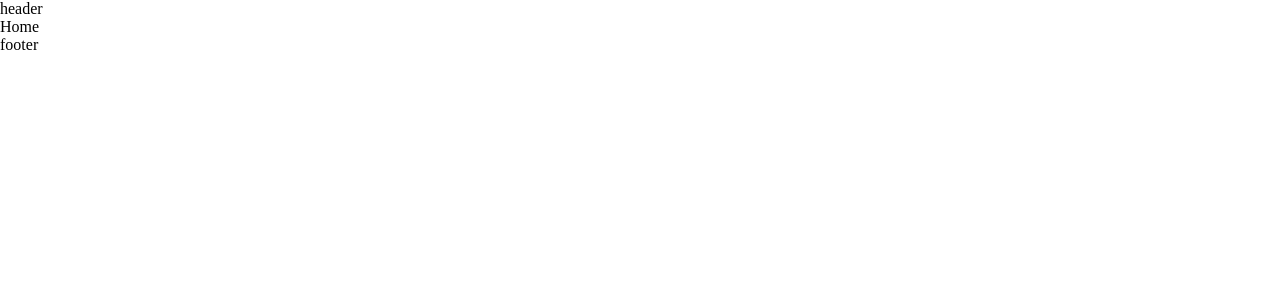
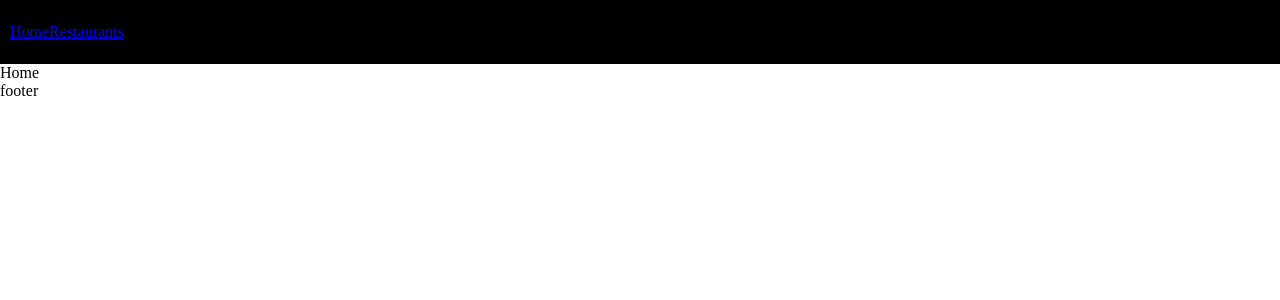
Before and after one commit to SArchieEdu/next-2023-07-24, a Next.js app: page / in a window 1280 px wide. Shown: the top 300 px of the page. Built offline with nearby package versions, Linux system fonts and the light colour scheme.

Commit message:
header added

```diff
--- a/package.json
+++ b/package.json
@@ -9,6 +9,7 @@
     "lint": "next lint"
   },
   "dependencies": {
+    "classnames": "^2.3.2",
     "eslint": "8.48.0",
     "eslint-config-next": "13.4.19",
     "next": "13.4.19",
--- a/src/app/layout.js
+++ b/src/app/layout.js
@@ -1,10 +1,11 @@
+import { Header } from "@/components/Header/component";
 import "./globals.css";
 
 export default function RootLayout({ children }) {
   return (
     <html lang="en">
       <body>
-        <header>header</header>
+        <Header />
         <div>{children}</div>
         <header>footer</header>
       </body>
--- a/src/app/restaurants/[restaurantId]/page.jsx
+++ b/src/app/restaurants/[restaurantId]/page.jsx
@@ -8,6 +8,5 @@ export default async function RestaurantPage({ params: { restaurantId } }) {
   const restaurants = await fetchRestaurants();
 
   const restaurant = restaurants.find(({ id }) => id === restaurantId);
-
   return <div className={styles.root}>{restaurant?.name}</div>;
 }
--- /dev/null
+++ b/src/components/Header/component.jsx
@@ -0,0 +1,18 @@
+import classNames from "classnames";
+// import { LoginButton } from "../LoginButton/component";
+
+import styles from "./styles.module.css";
+import Link from "next/link";
+
+export const Header = ({ className }) => {
+  return (
+    <header className={classNames(styles.root, className)}>
+      {/* <LoginButton /> */}
+      <Link href="/">
+        Home
+      </Link>
+      <Link href={"restaurants"}>Restaurants</Link>
+      {/* <Link to="/dishes">Dishes</Link> */}
+    </header>
+  );
+};
--- /dev/null
+++ b/src/components/Header/styles.module.css
@@ -0,0 +1,7 @@
+.root {
+    height: 64px;
+    padding: 0 10px;
+    display: flex;
+    align-items: center;
+    background-color: black;
+}
--- a/src/components/Tabs/component.jsx
+++ b/src/components/Tabs/component.jsx
@@ -4,7 +4,7 @@ export const Tabs = ({ restaurants }) => {
   return (
     <div>
       {restaurants.map(({ id, name }) => (
-        <Tab key={id} title={name} path={`${id}`} />
+        <Tab key={id} title={name} path={`/restaurants/${id}`} />
       ))}
     </div>
   );
```
Also changed, not shown: 1 other file (tests, documents, lock files or other folders).
